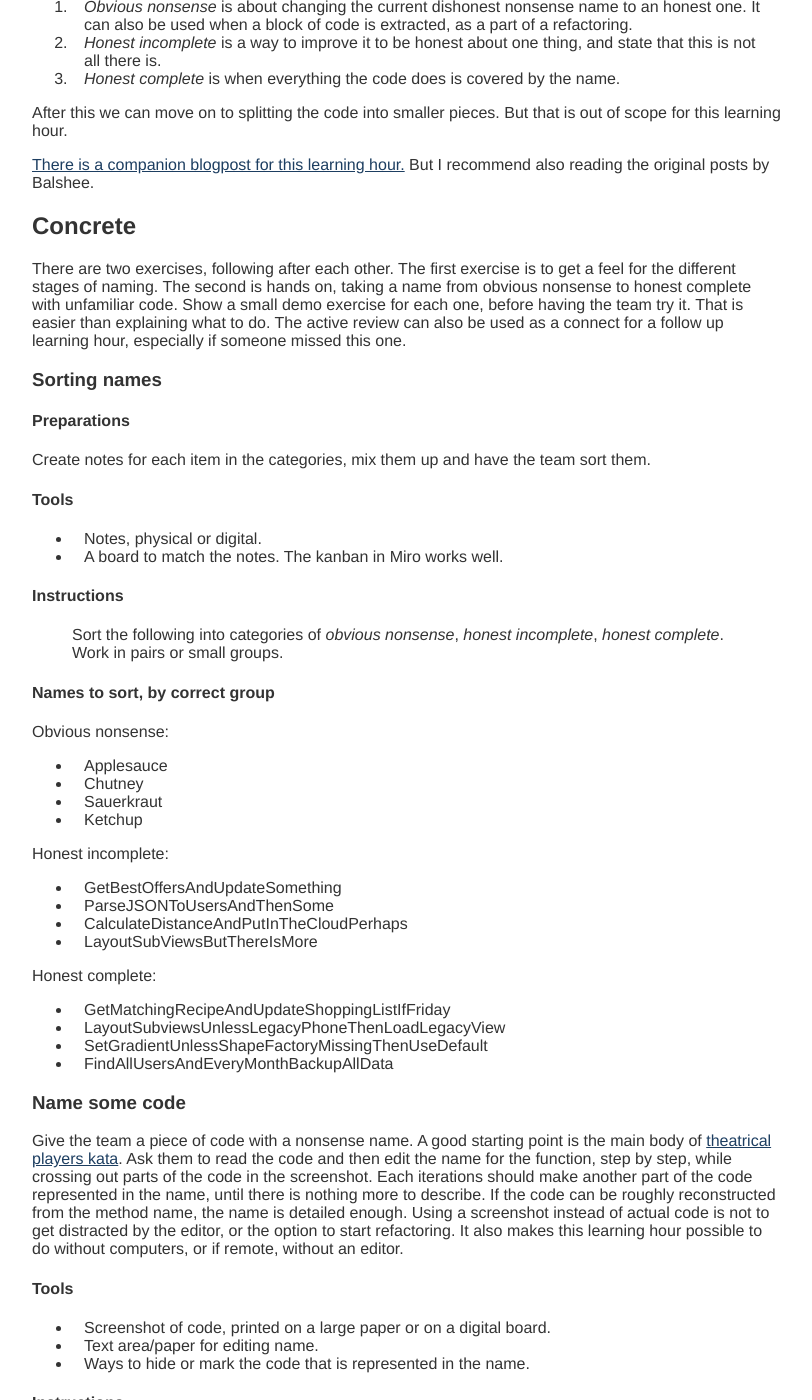
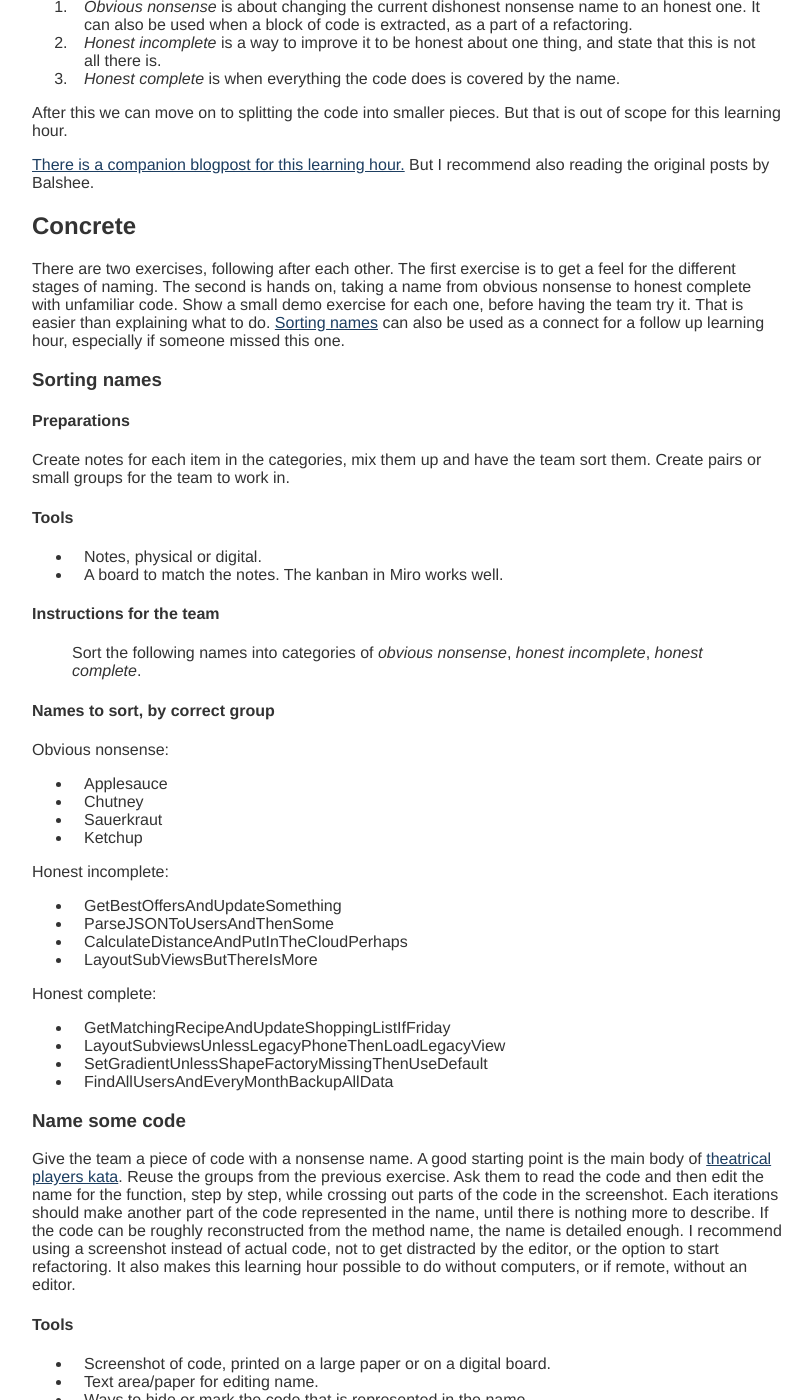
Before and after one commit to sammancoaching/website, a Jekyll site: the page built from _learning_hours/testable_design/naming.md, in a window 1280 px wide and 1400 px high, scrolled down 1075 px. Shown: the whole window, without its empty margins (233-1045 px from the left). Built offline with Jekyll 4.4.1, drawn with Linux system fonts in a browser that asks for light colours; some of the changed text lies outside the part shown.

Commit message:
Changes after letting it sit for a while and looking through the notes.

```diff
--- a/_learning_hours/testable_design/naming.md
+++ b/_learning_hours/testable_design/naming.md
@@ -10,17 +10,17 @@
 
 # Reading by renaming
 
-It is wasteful to read code you don't need to change.
+It is wasteful to read code that you don't need to change.
 
 If you trust the name of the code, you don't have to read the code itself.
-If the code is hard to navigate, and full of surprises,
+When the code is hard to navigate, and full of surprises,
 we don't want nice names, we want useful names.
 
-In well designed code the context and the domain will help us trust the names of the code.
+Well designed code uses contexts and domain to build trust in the naming.
 But often it is ill advised to trust the names used in software.
 That is when this learning hour comes in handy.
 
-This is heavily inspired by Arlo Balshee and his [7 stages of naming]( https://www.digdeeproots.com/articles/c/series/).
+This learning hour is heavily inspired by Arlo Balshee and his [7 stages of naming]( https://www.digdeeproots.com/articles/c/series/).
 One change is that I call the *honest* step for *honest incomplete* and the *completely honest* for *honest complete*,
 to stress to difference between them.
 I also think that the *obvious nonsense* could be called *honest nonsense*,
@@ -95,21 +95,21 @@
 The second is hands on, taking a name from obvious nonsense to honest complete with unfamiliar code.
 Show a small demo exercise for each one, before having the team try it.
 That is easier than explaining what to do.
-The active review can also be used as a connect for a follow up learning hour,
+[Sorting names](#sorting-names) can also be used as a connect for a follow up learning hour,
 especially if someone missed this one.
 
-### Sorting names
+### Sorting names ###
 
 #### Preparations
 Create notes for each item in the categories, mix them up and have the team sort them.
+Create pairs or small groups for the team to work in.
 
 #### Tools
 - Notes, physical or digital.
 - A board to match the notes. The kanban in Miro works well.
 
-#### Instructions
-> Sort the following into categories of *obvious nonsense*, *honest incomplete*, *honest complete*.
-> Work in pairs or small groups.
+#### Instructions for the team
+> Sort the following names into categories of *obvious nonsense*, *honest incomplete*, *honest complete*.
 
 #### Names to sort, by correct group
 Obvious nonsense:
@@ -134,12 +134,13 @@
 Give the team a piece of code with a nonsense name.
 A good starting point is the main body of
 [theatrical players kata]({{ site.baseurl }}{% link _kata_descriptions/theatrical_players.md %}).
+Reuse the groups from the previous exercise.
 Ask them to read the code and then edit the name for the function,
 step by step, while crossing out parts of the code in the screenshot.
 Each iterations should make another part of the code represented in the name,
 until there is nothing more to describe.
 If the code can be roughly reconstructed from the method name, the name is detailed enough.
-Using a screenshot instead of actual code is not to get distracted by the editor,
+I recommend using a screenshot instead of actual code, not to get distracted by the editor,
 or the option to start refactoring.
 It also makes this learning hour possible to do without computers,
 or if remote, without an editor.
@@ -149,13 +150,13 @@
 - Text area/paper for editing name.
 - Ways to hide or mark the code that is represented in the name.
 
-#### Instructions
+#### Instructions for the team
 > Give the code an honest incomplete name.
 > Read the code.
 > Find parts that belong together and add something to the name that represents that part of the code.
 > Mark the code represented in the name to remember you processed it.
 > Continue until all the code can be roughly reconstructed by reading the name.
-> Change the name to signal that it is complete.
+> Change the name to signal that it is now complete.
 
 ## Conclude
 Pair up and explain how to get to an *honest complete* name and why we want that.
```
Also changed, not shown: other parts of _learning_hours/testable_design/naming.md (+1 -1 lines).
